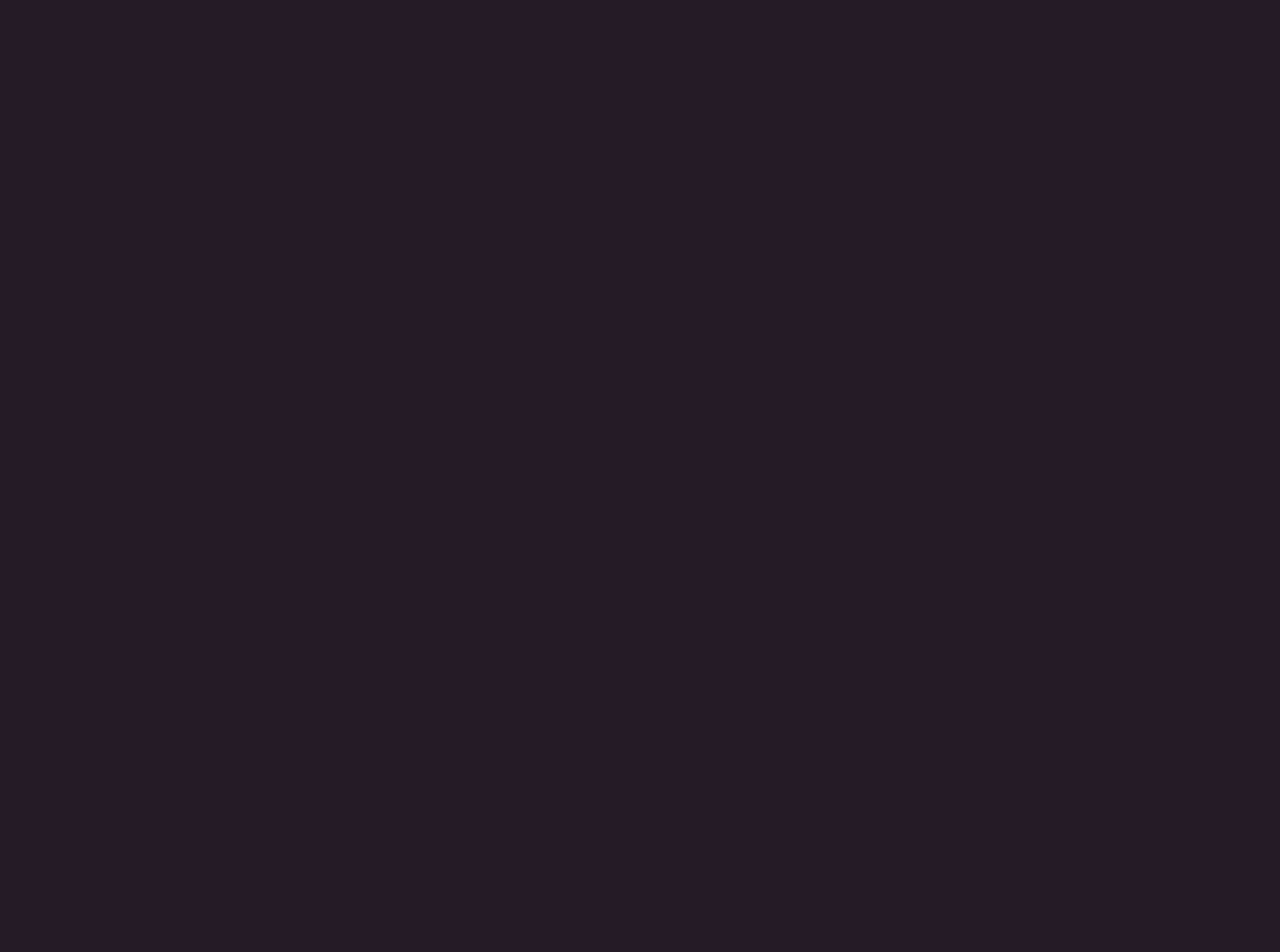
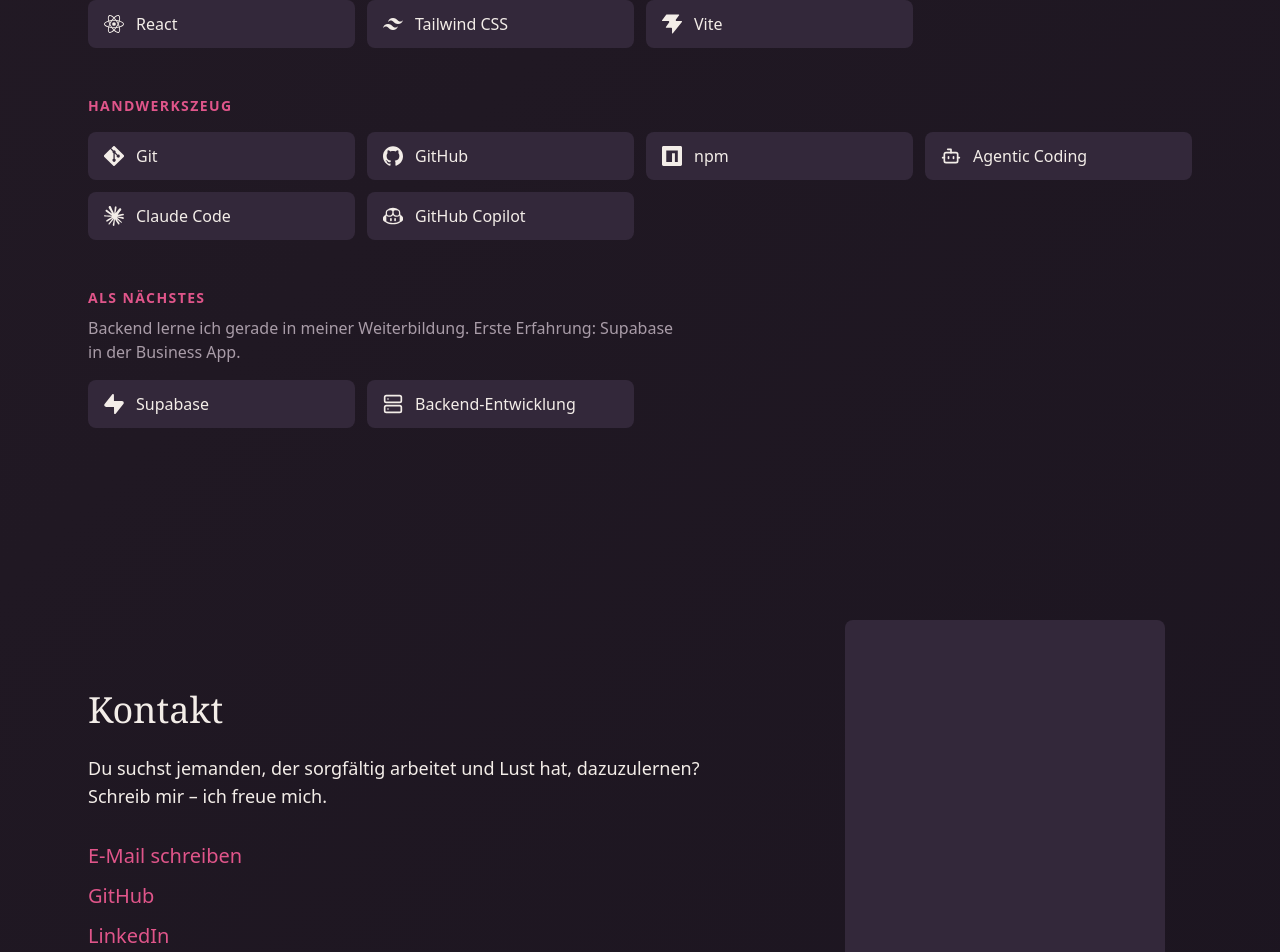
Before and after one commit to SilentCrouwd/cb-codes-dev, a React (Vite) app: page / in a window 1280 px wide. Shown: the part 4196-5148 px from the top of the page. Before the commit the page ends 3916 px from the top, so only its background shows below. Built offline with nearby package versions, Linux system fonts and the light colour scheme.

Commit message:
feat: add Contact and TechStack sections with corresponding content and components

```diff
--- a/package.json
+++ b/package.json
@@ -14,8 +14,10 @@
   "dependencies": {
     "@fontsource-variable/atkinson-hyperlegible-next": "^5.3.0",
     "@fontsource/young-serif": "^5.3.0",
+    "lucide-react": "^1.67.0",
     "react": "^19.3.1",
-    "react-dom": "^19.3.1"
+    "react-dom": "^19.3.1",
+    "simple-icons": "^16.36.0"
   },
   "devDependencies": {
     "@eslint/js": "^10.0.1",
--- a/src/App.tsx
+++ b/src/App.tsx
@@ -1,7 +1,9 @@
 import { Header } from './components/Header';
 import { About } from './sections/About/About';
+import { Contact } from './sections/Contact/Contact';
 import { Hero } from './sections/Hero/Hero';
 import { Projects } from './sections/Projects/Projects';
+import { TechStack } from './sections/TechStack/TechStack';
 
 export function App() {
   return (
@@ -11,6 +13,8 @@ export function App() {
         <Hero />
         <About />
         <Projects />
+        <TechStack />
+        <Contact />
       </main>
     </>
   );
--- /dev/null
+++ b/src/content/contact.ts
@@ -0,0 +1,24 @@
+export type ContactLink = {
+  label: string;
+  href: string;
+};
+
+export type ContactContent = {
+  heading: string;
+  text: string;
+  links: ContactLink[];
+};
+
+export const contact: ContactContent = {
+  heading: 'Kontakt',
+  text: 'Du suchst jemanden, der sorgfältig arbeitet und Lust hat, dazuzulernen? Schreib mir – ich freue mich.',
+  links: [
+    {
+      label: 'E-Mail schreiben',
+      href: 'mailto:chris.buchholz.lauenau@gmail.com',
+    },
+    // TODO: replace placeholder usernames with the real profile links
+    { label: 'GitHub', href: 'https://github.com/USERNAME' },
+    { label: 'LinkedIn', href: 'https://www.linkedin.com/in/USERNAME' },
+  ],
+};
--- /dev/null
+++ b/src/content/techStack.ts
@@ -0,0 +1,72 @@
+import type { LucideIcon } from 'lucide-react';
+import { Bot, Server } from 'lucide-react';
+import type { SimpleIcon } from 'simple-icons';
+import {
+  siClaude,
+  siCss,
+  siGit,
+  siGithub,
+  siGithubcopilot,
+  siHtml5,
+  siJavascript,
+  siNpm,
+  siReact,
+  siSupabase,
+  siTailwindcss,
+  siTypescript,
+  siVite,
+} from 'simple-icons';
+
+// A tool shows either a brand logo (Simple Icons) or a generic icon (Lucide)
+export type Tool =
+  | { name: string; iconType: 'brand'; icon: SimpleIcon }
+  | { name: string; iconType: 'ui'; icon: LucideIcon };
+
+export type ToolGroup = {
+  heading: string;
+  description?: string;
+  tools: Tool[];
+};
+
+export type TechStackContent = {
+  heading: string;
+  groups: ToolGroup[];
+};
+
+export const techStack: TechStackContent = {
+  heading: 'Werkzeuge',
+  groups: [
+    {
+      heading: 'Frontend',
+      tools: [
+        { name: 'HTML', iconType: 'brand', icon: siHtml5 },
+        { name: 'CSS', iconType: 'brand', icon: siCss },
+        { name: 'JavaScript', iconType: 'brand', icon: siJavascript },
+        { name: 'TypeScript', iconType: 'brand', icon: siTypescript },
+        { name: 'React', iconType: 'brand', icon: siReact },
+        { name: 'Tailwind CSS', iconType: 'brand', icon: siTailwindcss },
+        { name: 'Vite', iconType: 'brand', icon: siVite },
+      ],
+    },
+    {
+      heading: 'Handwerkszeug',
+      tools: [
+        { name: 'Git', iconType: 'brand', icon: siGit },
+        { name: 'GitHub', iconType: 'brand', icon: siGithub },
+        { name: 'npm', iconType: 'brand', icon: siNpm },
+        { name: 'Agentic Coding', iconType: 'ui', icon: Bot },
+        { name: 'Claude Code', iconType: 'brand', icon: siClaude },
+        { name: 'GitHub Copilot', iconType: 'brand', icon: siGithubcopilot },
+      ],
+    },
+    {
+      heading: 'Als Nächstes',
+      description:
+        'Backend lerne ich gerade in meiner Weiterbildung. Erste Erfahrung: Supabase in der Business App.',
+      tools: [
+        { name: 'Supabase', iconType: 'brand', icon: siSupabase },
+        { name: 'Backend-Entwicklung', iconType: 'ui', icon: Server },
+      ],
+    },
+  ],
+};
--- /dev/null
+++ b/src/sections/Contact/Contact.tsx
@@ -0,0 +1,36 @@
+import { contact } from '../../content/contact';
+
+export function Contact() {
+  return (
+    <section
+      id="kontakt"
+      aria-labelledby="kontakt-heading"
+      className="mx-auto max-w-6xl px-6 py-24 md:grid md:grid-cols-[2fr_1fr] md:items-center md:gap-16"
+    >
+      <div>
+        <h2 id="kontakt-heading" className="font-display text-3xl md:text-4xl">
+          {contact.heading}
+        </h2>
+        <p className="mt-6 max-w-prose text-lg">{contact.text}</p>
+        <ul className="mt-8 space-y-3 text-xl">
+          {contact.links.map((link) => (
+            <li key={link.href}>
+              <a
+                href={link.href}
+                className="text-accent underline-offset-4 hover:underline"
+              >
+                {link.label}
+              </a>
+            </li>
+          ))}
+        </ul>
+      </div>
+
+      {/* Photo placeholder – replaced by a real photo of Chris later */}
+      <div
+        aria-hidden="true"
+        className="mt-12 aspect-4/5 max-w-xs rounded-lg bg-surface md:mt-0"
+      />
+    </section>
+  );
+}
--- /dev/null
+++ b/src/sections/TechStack/TechStack.tsx
@@ -0,0 +1,35 @@
+import { techStack } from '../../content/techStack';
+import { ToolTile } from './components/ToolTile';
+
+export function TechStack() {
+  return (
+    <section
+      id="werkzeuge"
+      aria-labelledby="werkzeuge-heading"
+      className="mx-auto max-w-6xl px-6 py-24"
+    >
+      <h2 id="werkzeuge-heading" className="font-display text-3xl md:text-4xl">
+        {techStack.heading}
+      </h2>
+      <div className="mt-12 space-y-12">
+        {techStack.groups.map((group) => (
+          <div key={group.heading}>
+            <h3 className="text-sm font-semibold tracking-widest text-accent uppercase">
+              {group.heading}
+            </h3>
+            {group.description && (
+              <p className="mt-2 max-w-prose text-muted">{group.description}</p>
+            )}
+            <ul className="mt-4 grid grid-cols-2 gap-3 sm:grid-cols-3 lg:grid-cols-4">
+              {group.tools.map((tool) => (
+                <li key={tool.name}>
+                  <ToolTile tool={tool} />
+                </li>
+              ))}
+            </ul>
+          </div>
+        ))}
+      </div>
+    </section>
+  );
+}
--- /dev/null
+++ b/src/sections/TechStack/components/ToolTile.tsx
@@ -0,0 +1,24 @@
+import type { Tool } from '../../../content/techStack';
+
+type ToolTileProps = {
+  tool: Tool;
+};
+
+export function ToolTile({ tool }: ToolTileProps) {
+  return (
+    <div className="flex h-full items-center gap-3 rounded-lg bg-surface px-4 py-3">
+      {tool.iconType === 'brand' ? (
+        <svg
+          viewBox="0 0 24 24"
+          aria-hidden="true"
+          className="size-5 shrink-0 fill-current"
+        >
+          <path d={tool.icon.path} />
+        </svg>
+      ) : (
+        <tool.icon aria-hidden="true" className="size-5 shrink-0" />
+      )}
+      <span>{tool.name}</span>
+    </div>
+  );
+}
```
Also changed, not shown: 2 other files (tests, documents, lock files or other folders).
